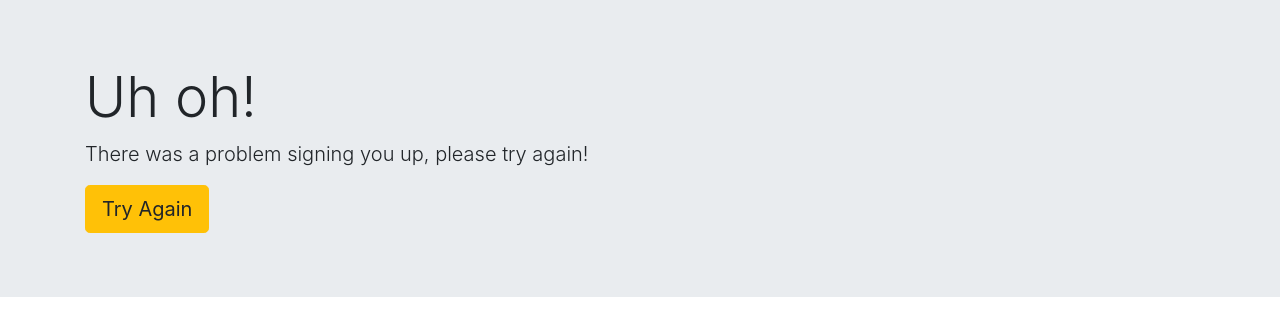
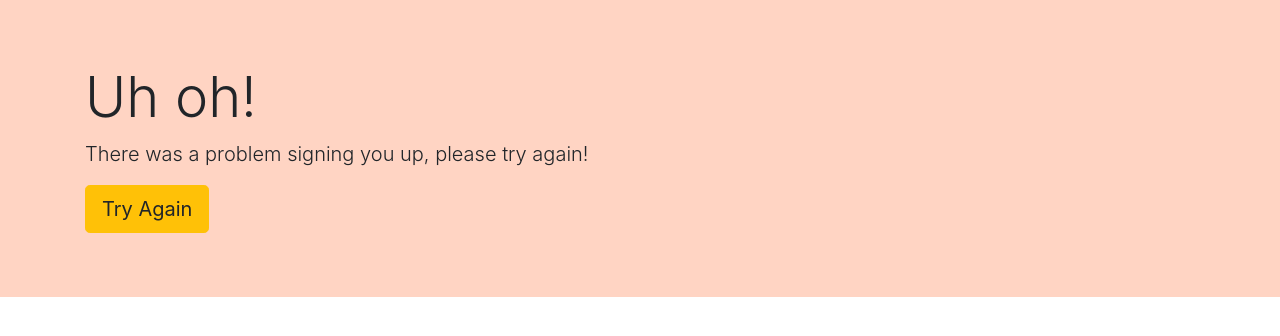
Before and after one commit to sajjitaaa/Newsletter-Signup, a website: page failure.html in a window 1280 px wide. Drawn offline with nearby package versions, Linux system fonts and the light colour scheme.

Commit message:
css edits

```diff
--- a/failure.html
+++ b/failure.html
@@ -20,7 +20,10 @@
     />
   </head>
   <body>
-    <div class="jumbotron jumbotron-fluid">
+    <div
+      class="jumbotron jumbotron-fluid"
+      style="background-color: rgb(255, 212, 195)"
+    >
       <div class="container">
         <h1 class="display-4">Uh oh!</h1>
         <p class="lead">
```
Also changed, not shown: success.html (+4 -1 lines).
